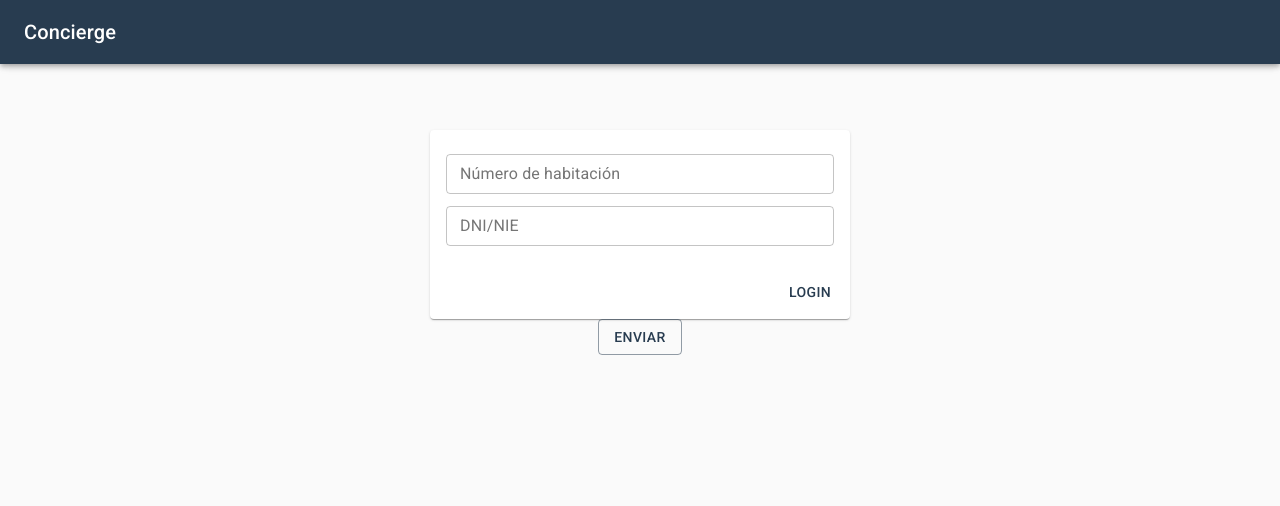
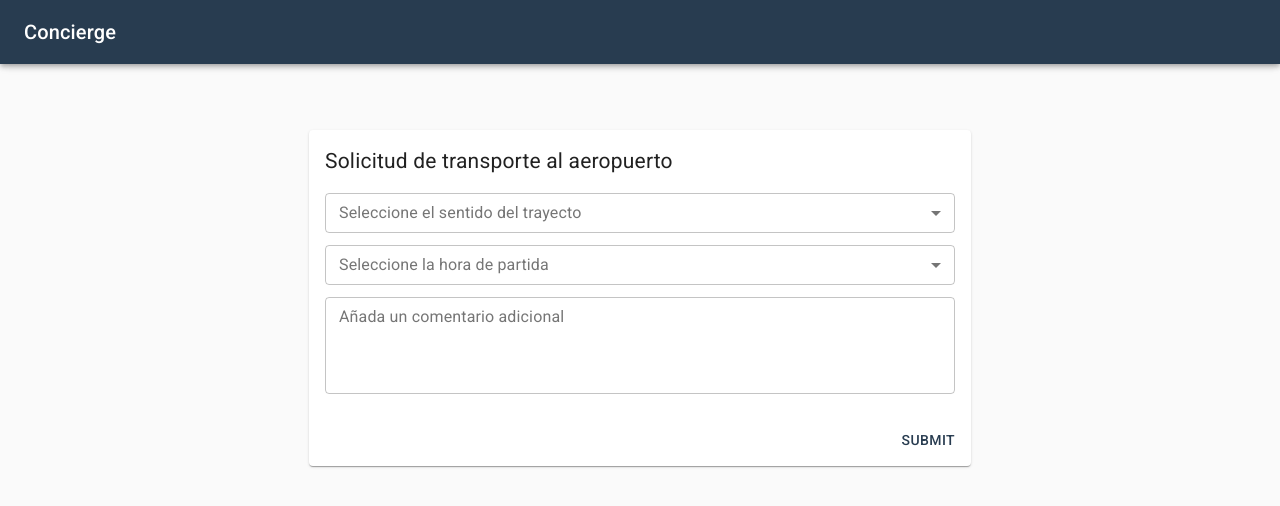
Before and after one commit to pabloi09/concierge, a React (Create React App) app in the folder concierge-client/: page /transporte/shuttle in a window 1280 px wide. Before the commit this address led to /login. Shown: the top 506 px of the page. Built offline with nearby package versions, Linux system fonts and the light colour scheme.

Commit message:
Added shuttle form

```diff
--- /dev/null
+++ b/concierge-client/src/components/ShuttleForm.js
@@ -0,0 +1,164 @@
+import React from "react";
+import { withFormik } from "formik";
+import * as Yup from "yup";
+import { withStyles } from "@material-ui/core";
+import {
+  Card,
+  CardContent,
+  CardActions,
+  TextField,
+  Button,
+  MenuItem,
+  Typography
+} from '@material-ui/core';
+import { ways, getHours } from "../constants/shuttle"
+const styles = () => ({
+  card: {
+    minWidth: 662,
+    marginTop: 50
+  },
+  container: {
+    display: "Flex",
+    justifyContent: "center"
+  },
+  actions: {
+    float: "right"
+  },
+  title: {
+    fontSize: 21,
+  },
+});
+const hours = getHours()
+const form = props => {
+  const {
+    classes,
+    values,
+    touched,
+    errors,
+    isSubmitting,
+    handleChange,
+    handleBlur,
+    handleSubmit,
+  } = props;
+  return (
+    <div className={classes.container}>
+      <form onSubmit={handleSubmit}>
+        <Card className={classes.card}>
+          <CardContent>
+            <Typography className={classes.title} color="textPrimary" gutterBottom>
+              Solicitud de transporte al aeropuerto
+            </Typography>
+            <TextField
+              id="way"
+              name="way"
+              label="Seleccione el sentido del trayecto"
+              select
+              value={values.way}
+              onChange={handleChange}
+              onBlur={handleBlur}
+              helperText={touched.way ? errors.way : ""}
+              error={touched.way && Boolean(errors.way)}
+              margin="dense"
+              variant="outlined"
+              fullWidth
+            >
+              {ways.map((option) => (
+                <MenuItem key={option.value} value={option.value}>
+                  {option.label}
+                </MenuItem>
+              ))}
+            </TextField>
+            <TextField
+              id="hour"
+              name="hour"
+              label="Seleccione la hora de partida "
+              select
+              value={values.hour}
+              onChange={handleChange}
+              onBlur={handleBlur}
+              helperText={touched.hour ? errors.hour : ""}
+              error={touched.hour && Boolean(errors.hour)}
+              margin="dense"
+              variant="outlined"
+              fullWidth
+            >
+              {hours.map((option) => (
+                <MenuItem key={option.value} value={option.value}>
+                  {option.label}
+                </MenuItem>
+              ))}
+            </TextField>
+            <TextField
+              id="comment"
+              name="comment"
+              label="Añada un comentario adicional"
+              value={values.comment}
+              onChange={handleChange}
+              onBlur={handleBlur}
+              helperText={touched.comment ? errors.comment : ""}
+              error={touched.comment && Boolean(errors.comment)}
+              margin="dense"
+              variant="outlined"
+              multiline
+              fullWidth
+              rows="4"
+            />
+          </CardContent>
+          <CardActions className={classes.actions}>
+            <Button type="submit" color="primary" disabled={isSubmitting}>
+              Submit
+            </Button>
+          </CardActions>
+        </Card>
+
+      </form>
+    </div>
+  );
+};
+
+const ShuttleForm = withFormik({
+  mapPropsToValues: ({
+    way,
+    hour,
+    comment
+  }) => {
+    return {
+      way: way || "",
+      hour: hour || "",
+      comment: comment || ""
+    };
+  },
+
+  validationSchema: Yup.object().shape({
+    way: Yup.string()
+      .required("Seleccione el tipo de trayecto")
+      .trim()
+      .test("isDefault", "Inyección de código detectada",
+        function (value) {
+          if (value !== "") {
+            return ways.reduce((acumulator = false, element) => acumulator = acumulator || (element["value"] === value))
+          }
+          return false
+        })
+    ,
+    hour: Yup.string()
+      .required("Seleccione una hora para continuar")
+      .test("isDefault", "La hora introducida no es valida",
+        function (value) {
+          if (value !== "") {
+            return hours.reduce((acumulator = false, element) => acumulator = acumulator || (element["value"] === value))
+          }
+          return false
+        })
+  }),
+
+  handleSubmit: (values, { setSubmitting }) => {
+    setTimeout(() => {
+      // submit to the server
+      alert(JSON.stringify(values, null, 2));
+      setSubmitting(false);
+    }, 1000);
+  }
+})(form);
+
+export default withStyles(styles)(ShuttleForm);
--- a/concierge-client/src/components/TransportPage.js
+++ b/concierge-client/src/components/TransportPage.js
@@ -1,12 +1,29 @@
 import React, { Component } from 'react';
 import GridComponent from './GridComponent';
 import {transports} from '../constants/transports'
+import {
+    BrowserRouter as Router,
+    Switch,
+    Route,
+  } from "react-router-dom";
+import ShuttleForm from "./ShuttleForm"
 
 class TransportPage extends Component {
 
     render() {
         return (
-            <GridComponent data={transports} logged={this.props.logged}/>
+            <Router>
+                <Switch>
+                    <Route path="/transporte/shuttle">
+                        <ShuttleForm/>
+                    </Route>
+                    <Route path ="/transporte/">
+                        <GridComponent data={transports} logged={this.props.logged}/>
+                    </Route>
+                </Switch>
+
+            </Router>
+
         );
     }
 }
--- /dev/null
+++ b/concierge-client/src/constants/shuttle.js
@@ -0,0 +1,31 @@
+const header = "Como cliente solicito "
+export const ways = [
+    {
+        value: header + "un viaje al aeropuerto desde el hotel ",
+        label: "Hotel ➡️➡️ Aeropuerto"
+    },
+    {
+        value: header + "un viaje hotel desde el aeropuerto ",
+        label: "Aeropuerto ➡️➡️ Hotel"
+    },
+
+]
+
+export const getHours = ()=>{
+    var date = new Date()
+    date.setTime(date.getTime() + 60 * 60 * 1000)
+    date.setMinutes(0)
+    var notAllowed = [date.getHours(), date.getHours() + 1, date.getHours() + 2]
+    var result = []
+    for(var i = 0; i < 24; i++){
+        if(! notAllowed.includes(i)){
+            date.setHours(i)
+            var h = date.toTimeString().replace(/.*(\d{2}:\d{2}:\d{2}).*/, "$1").substring(0,5)
+            result.push({
+                value: "a las "+h,
+                label: h
+            })
+        }
+    }
+    return result
+}
```
